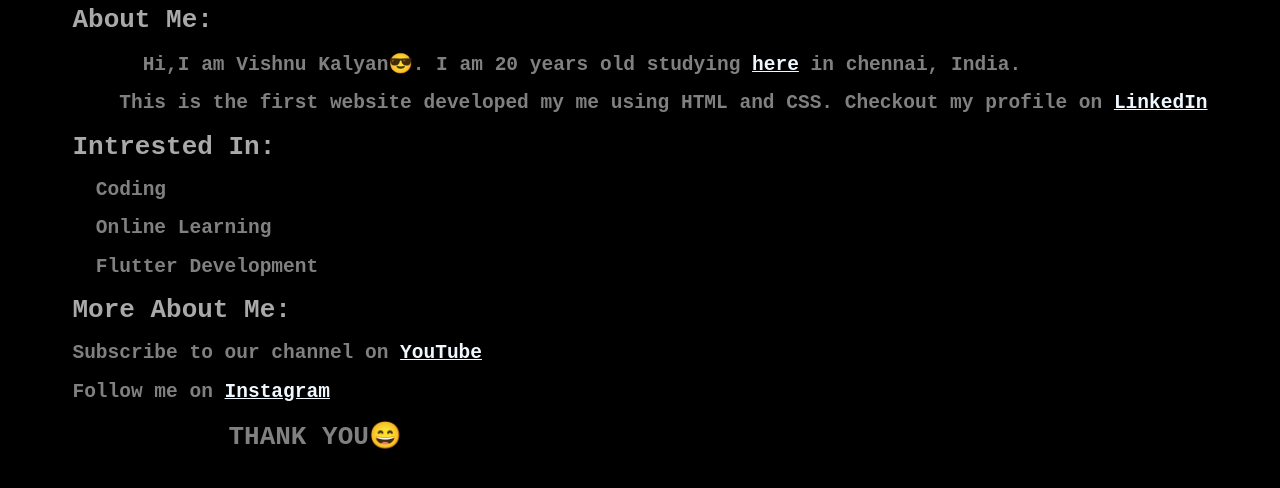
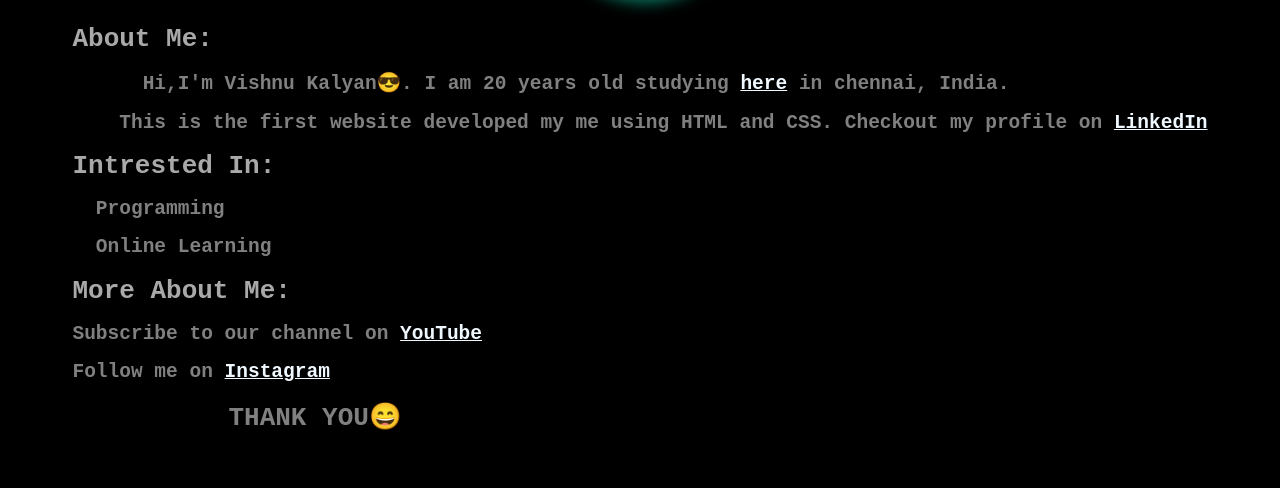
Before and after one commit to iamvishnukalyan/portfolio, a plain HTML site: page profile/index.html in a window 1280 px wide. Shown: the part 402-890 px from the top of the page. Drawn offline with Linux system fonts and the light colour scheme.

Commit message:
Updated Home page(T)

```diff
--- a/profile/index.html
+++ b/profile/index.html
@@ -14,14 +14,13 @@ scroll-behavior : smooth;
             src="https://scontent-bom1-1.cdninstagram.com/vp/54e878581ee44f11245e0c783ae1dff8/5D61C424/t51.2885-19/s320x320/43143670_2225760017747727_2536050116658200576_n.jpg?_nc_ht=scontent-bom1-1.cdninstagram.com">
         <div class="site-header-content">
             <h1 class="heading">About Me:</h1>
-            <h2>&nbsp &nbsp &nbsp Hi,I am Vishnu Kalyan😎. I am 20 years old studying <a class="link"
+            <h2>&nbsp &nbsp &nbsp Hi,I'm Vishnu Kalyan😎. I am 20 years old studying <a class="link"
                     href="https://www.saveetha.ac.in/">here</a> in chennai, India.</h2>
             <h2>&nbsp &nbsp This is the first website developed my me using HTML and CSS. Checkout my profile on <a
                     class="link" href="https://www.linkedin.com/in/vishnu-kalyan-6a4903162/">LinkedIn</a></h2>
             <h1 class="heading">Intrested In:</h1>
-            <h2> &nbsp Coding</h2>
+            <h2> &nbsp Programming</h2>
             <h2> &nbsp Online Learning</h2>
-            <h2> &nbsp Flutter Development</h2>
             <h1 class="heading">More About Me:</h1>
             <h2>Subscribe to our channel on <a class="link"
                     href="https://www.youtube.com/channel/UCM2pqgGjNRVRZLc6tvG3TkA">YouTube</a></h2>
```
